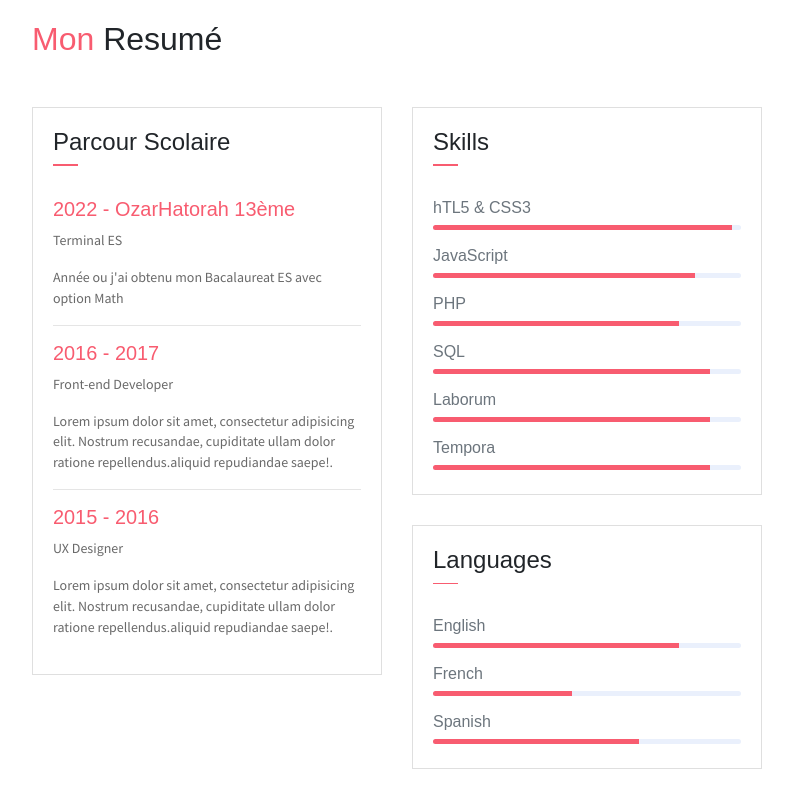
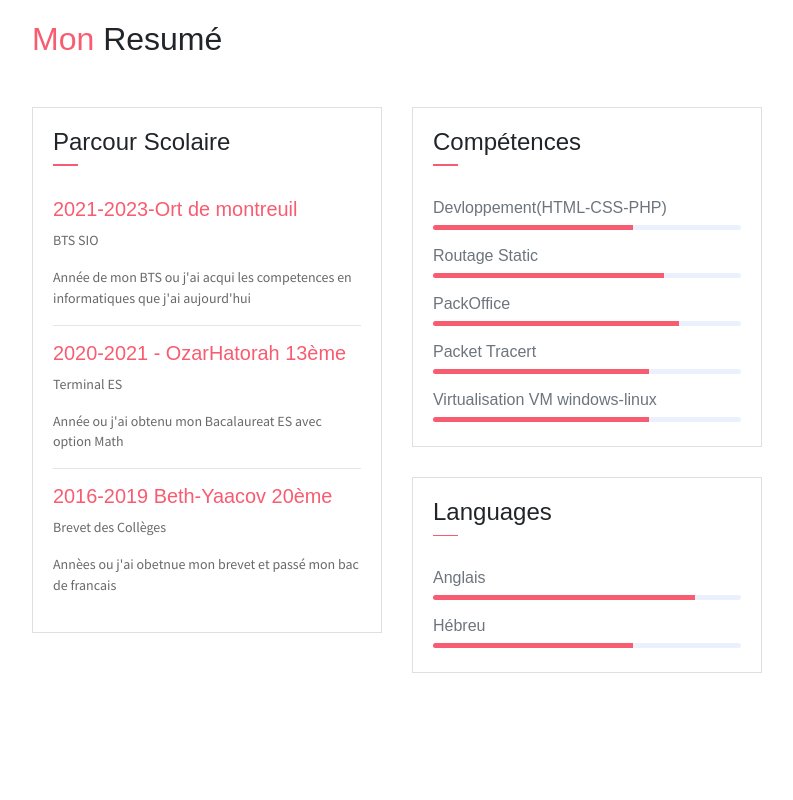
Before and after one commit to Haddad-Samuel/Haddad-Samuel.github.io, a plain HTML site: page index.html in a window 1280 px wide. Shown: the part 1180-1980 px from the top of the page, without its empty margins (53-846 px from the left). Drawn offline with Linux system fonts and the light colour scheme; some packages are replaced by stand-ins of ours.

Commit message:
Update index.html

```diff
--- a/index.html
+++ b/index.html
@@ -140,17 +140,17 @@
                             </div>
                         </div>
                         <div class="card-body">
-                            <h6 class="title text-danger">2022 - OzarHatorah 13ème</h6>
+                            <h6 class="title text-danger">2021-2023-Ort de montreuil</h6>
+                            <P>BTS SIO</P>
+                            <P class="subtitle">Année de mon BTS ou j'ai acqui les competences en informatiques que j'ai aujourd'hui</P>
+                            <hr>
+                            <h6 class="title text-danger">2020-2021 - OzarHatorah 13ème</h6>
                             <P>Terminal ES</P>
                             <P class="subtitle">Année ou j'ai obtenu mon Bacalaureat ES avec option Math</P>
                             <hr>
-                            <h6 class="title text-danger">2016 - 2017</h6>
-                            <P>Front-end Developer</P>
-                            <P class="subtitle">Lorem ipsum dolor sit amet, consectetur adipisicing elit. Nostrum recusandae, cupiditate ullam dolor ratione repellendus.aliquid repudiandae saepe!.</P>
-                            <hr>
-                            <h6 class="title text-danger">2015 - 2016</h6>
-                            <P>UX Designer</P>
-                            <P class="subtitle">Lorem ipsum dolor sit amet, consectetur adipisicing elit. Nostrum recusandae, cupiditate ullam dolor ratione repellendus.aliquid repudiandae saepe!.</P>
+                            <h6 class="title text-danger">2016-2019 Beth-Yaacov 20ème</h6>
+                            <P>Brevet des Collèges</P>
+                            <P class="subtitle">Annèes ou j'ai obetnue mon brevet et passé mon bac de francais</P>
                         </div>
                     </div>
                 </div>
@@ -182,35 +182,35 @@
                     <div class="card">
                        <div class="card-header">
                             <div class="pull-left">
-                                <h4 class="mt-2">Skills</h4>
+                                <h4 class="mt-2">Compétences</h4>
                                 <span class="line"></span>
                             </div>
                         </div>
                         <div class="card-body pb-2">
-                           <h6>hTL5 &amp; CSS3</h6>
+                           <h6>Devloppement(HTML-CSS-PHP)</h6>
                             <div class="progress mb-3">
-                                <div class="progress-bar bg-danger" role="progressbar" style="width: 97%" aria-valuenow="25" aria-valuemin="0" aria-valuemax="100"></div>
+                                <div class="progress-bar bg-danger" role="progressbar" style="width: 65%" aria-valuenow="25" aria-valuemin="0" aria-valuemax="100"></div>
                             </div>
-                            <h6>JavaScript</h6>
+                            <h6>Routage Static</h6>
                             <div class="progress mb-3">
-                                <div class="progress-bar bg-danger" role="progressbar" style="width: 85%" aria-valuenow="25" aria-valuemin="0" aria-valuemax="100"></div>
+                                <div class="progress-bar bg-danger" role="progressbar" style="width: 75%" aria-valuenow="25" aria-valuemin="0" aria-valuemax="100"></div>
                             </div>
-                            <h6>PHP</h6>
+                            <h6>PackOffice</h6>
                             <div class="progress mb-3">
                                 <div class="progress-bar bg-danger" role="progressbar" style="width: 80%" aria-valuenow="50" aria-valuemin="0" aria-valuemax="100"></div>
                             </div>
-                            <h6>SQL</h6>
+                            <h6>Packet Tracert</h6>
+                            <div class="progress mb-3">
+                                <div class="progress-bar bg-danger" role="progressbar" style="width: 70%" aria-valuenow="75" aria-valuemin="0" aria-valuemax="100"></div>
+                            </div>
+                            <h6>Virtualisation VM windows-linux</h6>
+                            <div class="progress mb-3">
+                                <div class="progress-bar bg-danger" role="progressbar" style="width: 70%" aria-valuenow="75" aria-valuemin="0" aria-valuemax="100"></div>
+                            </div>
+                            <!-- <h6></h6>
                             <div class="progress mb-3">
                                 <div class="progress-bar bg-danger" role="progressbar" style="width: 90%" aria-valuenow="75" aria-valuemin="0" aria-valuemax="100"></div>
-                            </div>
-                            <h6>Laborum</h6>
-                            <div class="progress mb-3">
-                                <div class="progress-bar bg-danger" role="progressbar" style="width: 90%" aria-valuenow="75" aria-valuemin="0" aria-valuemax="100"></div>
-                            </div>
-                            <h6>Tempora</h6>
-                            <div class="progress mb-3">
-                                <div class="progress-bar bg-danger" role="progressbar" style="width: 90%" aria-valuenow="75" aria-valuemin="0" aria-valuemax="100"></div>
-                            </div>
+                            </div> -->
                         </div>
                     </div>
                     <div class="card">
@@ -221,25 +221,25 @@
                             </div>
                         </div>
                         <div class="card-body pb-2">
-                           <h6>English</h6>
+                           <h6>Anglais</h6>
                             <div class="progress mb-3">
-                                <div class="progress-bar bg-danger" role="progressbar" style="width: 80%" aria-valuenow="25" aria-valuemin="0" aria-valuemax="100"></div>
+                                <div class="progress-bar bg-danger" role="progressbar" style="width: 85%" aria-valuenow="25" aria-valuemin="0" aria-valuemax="100"></div>
                             </div>
-                            <h6>French</h6>
+                            <h6>Hébreu</h6>
                             <div class="progress mb-3">
-                                <div class="progress-bar bg-danger" role="progressbar" style="width: 45%" aria-valuenow="25" aria-valuemin="0" aria-valuemax="100"></div>
+                                <div class="progress-bar bg-danger" role="progressbar" style="width: 65%" aria-valuenow="25" aria-valuemin="0" aria-valuemax="100"></div>
                             </div>
-                            <h6>Spanish</h6>
+                            <!-- <h6>Spanish</h6>
                             <div class="progress mb-3">
                                 <div class="progress-bar bg-danger" role="progressbar" style="width: 67%" aria-valuenow="50" aria-valuemin="0" aria-valuemax="100"></div>
-                            </div>
+                            </div> -->
                         </div>
                     </div>
                 </div>
             </div>
         </div>
     </section>
-
+<!--
     <section class="section bg-dark text-center">
         <div class="container">
             <div class="row text-center">
@@ -289,7 +289,7 @@
                 </div>
             </div>
         </div>
-    </section>
+    </section> -->
 
     <section class="section" id="service">
         <div class="container">
@@ -706,10 +706,10 @@
             <div class="row">
                 <div class="col-lg-8">
                     <div class="contact-form-card">
-                        <h4 class="contact-title">Send a message</h4>
+                        <h4 class="contact-title">Me Contacter</h4>
                         <form action="">
                             <div class="form-group">
-                                <input  class="form-control" type="text" placeholder="Name *" required>
+                                <input  class="form-control" type="text" placeholder="Nom *" required>
                             </div>
                             <div class="form-group">
                                 <input class="form-control" type="email" placeholder="Email *" required>
```
